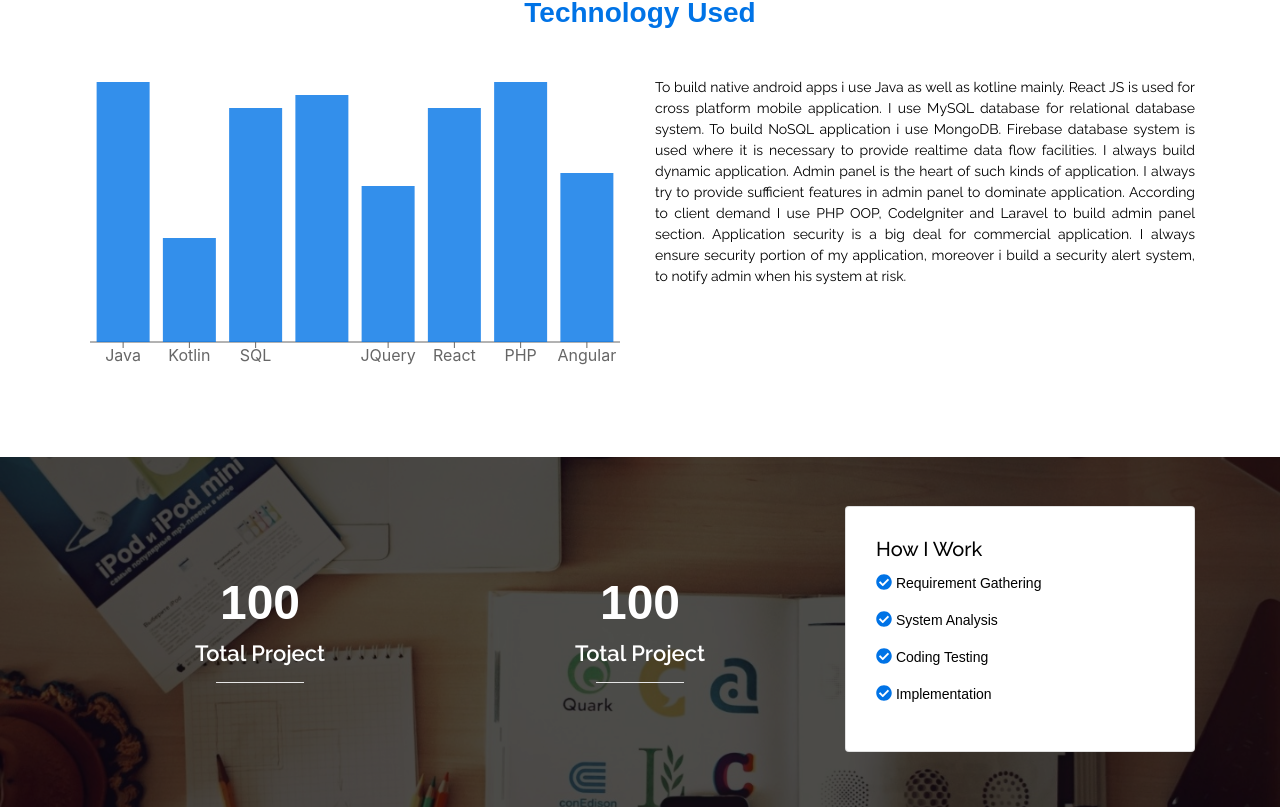
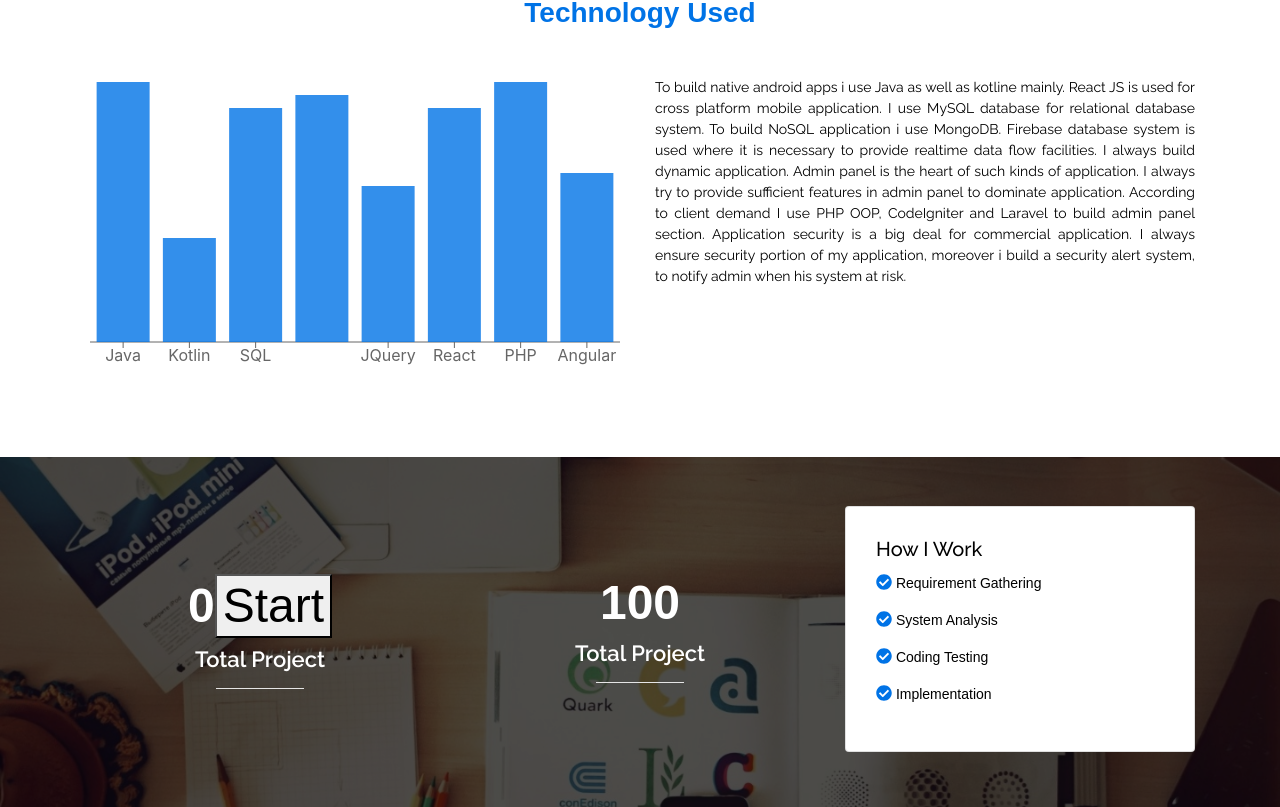
Before and after one commit to Bahlul19/project-with-react, a React (Create React App) app: page / in a window 1280 px wide. Shown: the part 1108-1915 px from the top of the page. Built offline with nearby package versions, Linux system fonts and the light colour scheme.

Commit message:
facing issue with counter for services section

```diff
--- a/package.json
+++ b/package.json
@@ -12,8 +12,9 @@
     "bootstrap": "^4.6.0",
     "react": "^17.0.2",
     "react-bootstrap": "^1.6.1",
+    "react-countup": "^4.4.0",
     "react-dom": "^17.0.2",
-    "react-scripts": "4.0.3",
+    "react-scripts": "^4.0.3",
     "recharts": "^2.0.9",
     "web-vitals": "^1.0.1"
   },
--- a/src/components/Summary/Summary.js
+++ b/src/components/Summary/Summary.js
@@ -1,7 +1,9 @@
 import React, {Component, Fragment} from 'react';
+import CountUp from 'react-countup';
 import {Container, Row, Col, Button, Card} from 'react-bootstrap';
 import {FontAwesomeIcon} from '@fortawesome/react-fontawesome';
 import {faCheckCircle} from '@fortawesome/free-solid-svg-icons';
+
 
 class Summary extends Component{
 
@@ -23,7 +25,20 @@ class Summary extends Component{
                                     <Row className="countSection">
 
                                     <Col>
-                                        <h1 className="countNumber">100</h1>
+                                        <h1 className="countNumber">
+
+                                        <CountUp start={0} end={100}>
+
+                                        {({ countUpRef, start }) => (
+                                            <div>
+                                            <span ref={countUpRef} />
+                                            <button onClick={start}>Start</button>
+                                            </div>
+                                        )}
+
+                                        </CountUp>
+
+                                        </h1>
                                         <h4 className="countTitle">Total Project</h4>
                                         <hr className="bg-white w-25 countTitle"/>
                                     </Col>
```
Also changed, not shown: 1 other file (tests, documents, lock files or other folders).
